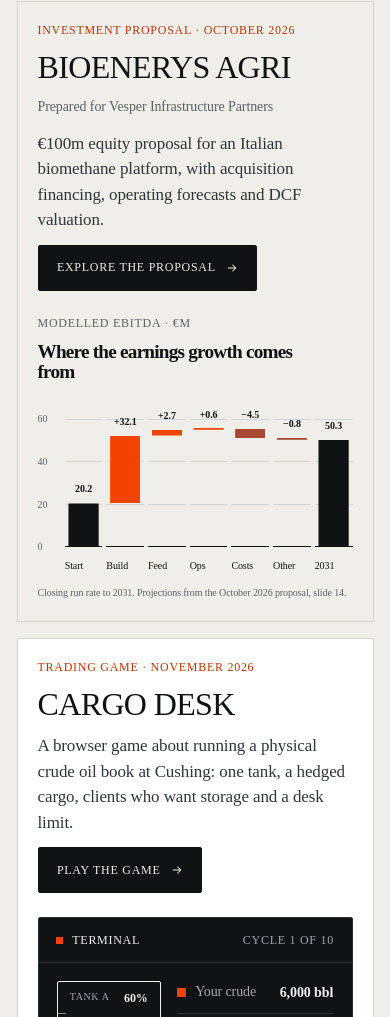
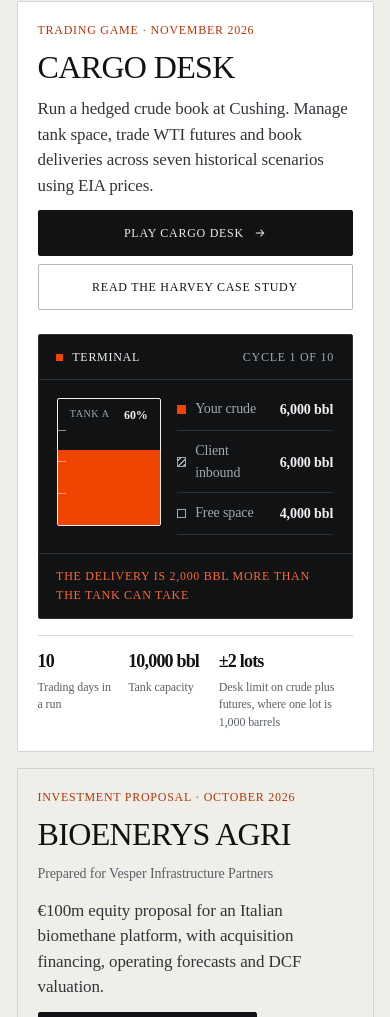
Before and after one commit to jamessahota/jamessahota.github.io, an Astro site: page / in a window 390 px wide. Shown: the part 4000-5017 px from the top of the page. Built offline with nearby package versions, Linux system fonts and the light colour scheme; Astro itself is replaced by a stand-in of ours.

Commit message:
Feature Cargo Desk and the Harvey case study on the homepage

```diff
--- a/src/components/ProjectPreview.astro
+++ b/src/components/ProjectPreview.astro
@@ -27,7 +27,9 @@ const title = investment ? data.title.split(':')[0] : data.title;
     </Heading>
     {investment && <p class="project-preview__context">Prepared for {investment.preparedFor}</p>}
     <p class="project-preview__summary">{data.homeSummary ?? data.summary}</p>
-    <ButtonLink href={projectPath(entry)} label={investment ? 'Explore the proposal' : data.game ? 'Play the game' : 'Explore the project'} icon="arrow-right" />
+    <slot name="actions">
+      <ButtonLink href={projectPath(entry)} label={investment ? 'Explore the proposal' : data.game ? 'Play the game' : 'Explore the project'} icon="arrow-right" />
+    </slot>
   </div>
   <div class="project-preview__system">
     {investment ? (
--- a/src/content/projects/cargo-desk.md
+++ b/src/content/projects/cargo-desk.md
@@ -5,8 +5,8 @@ summary: >-
   tank, a hedged cargo, clients who want storage and a delivery calendar. Play generated markets
   or replay seven historical episodes.
 homeSummary: >-
-  A browser game about running a physical crude oil book at Cushing: one tank, a hedged cargo,
-  clients who want storage and a desk limit.
+  Run a hedged crude book at Cushing. Manage tank space, trade WTI futures and book deliveries
+  across seven historical scenarios using EIA prices.
 kind: Trading game
 start: 2026-11
 end: 2026-11
--- a/src/pages/index.astro
+++ b/src/pages/index.astro
@@ -15,6 +15,7 @@ import {
   getPublicProjects,
   getPublicResearch,
   hasDetailPage,
+  projectPath,
 } from '../lib/content';
 import { formatPeriod } from '../lib/dates';
 
@@ -133,10 +134,17 @@ const jsonLd = {
           <ButtonLink href="/projects/" label="All projects" variant="secondary" icon="arrow-right" />
         </div>
         <ProjectPreview entry={project} />
+        {cargoDeskProject && (
+          <ProjectPreview entry={cargoDeskProject} id="cargo-desk">
+            <div slot="actions" class="cargo-home-actions">
+              <ButtonLink href={`${projectPath(cargoDeskProject)}#cargo-desk`} label="Play Cargo Desk" icon="arrow-right" />
+              <ButtonLink href="/research/harvey-hedged-oil-cargo/" label="Read the Harvey case study" variant="secondary" />
+            </div>
+          </ProjectPreview>
+        )}
         {investmentProject?.data.investmentCase && (
           <ProjectPreview entry={investmentProject} id="investment-proposal" />
         )}
-        {cargoDeskProject && <ProjectPreview entry={cargoDeskProject} />}
       </section>
     )
   }
@@ -350,6 +358,19 @@ const jsonLd = {
   .home-experience { position:relative; overflow:hidden; padding:clamp(1.5rem,5vw,4.5rem); background:radial-gradient(ellipse at 100% 100%,#3c251d,transparent 70%),#111719; }
   .roles__index { font-family:var(--display); font-size:3rem; color:#ff6a33; line-height:1; }
   .projects-section { scroll-margin-top:calc(var(--header-height) + var(--space-5)); }
+
+  .cargo-home-actions {
+    display: flex;
+    flex-wrap: wrap;
+    gap: var(--space-2);
+  }
+
+  @media (max-width: 35rem) {
+    .cargo-home-actions {
+      display: grid;
+      align-self: stretch;
+    }
+  }
   .home-about { display:grid; align-items:center; gap:clamp(2rem,5vw,5rem); }
   .home-about .closing__text { max-width:42rem; font-size:clamp(1.6rem,2.8vw,2.8rem); line-height:1.2; }
   @media(min-width:56rem) { .home-about { grid-template-columns:repeat(2,minmax(0,1fr)); } }
```
